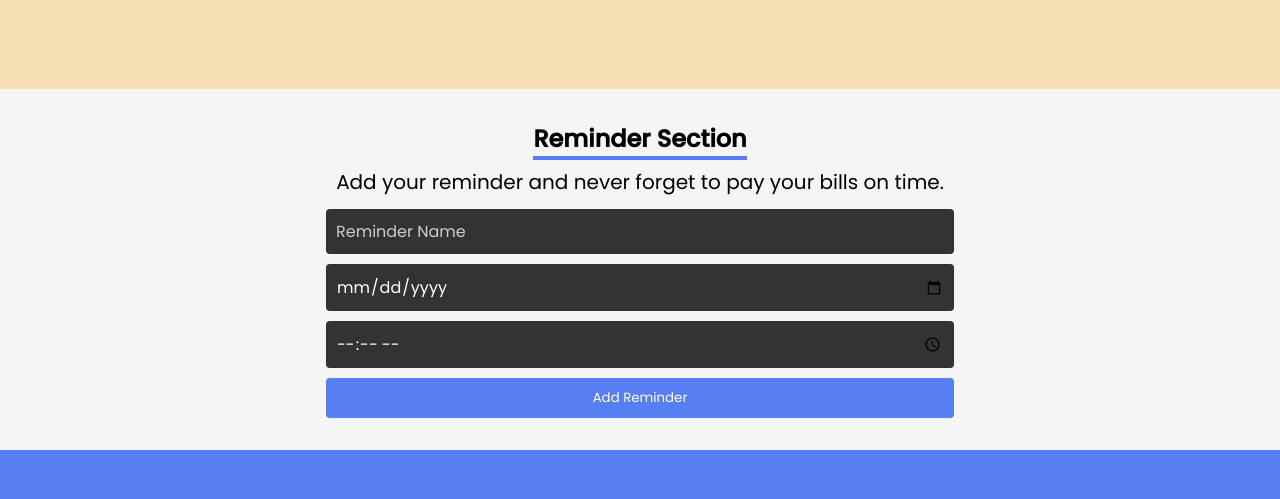
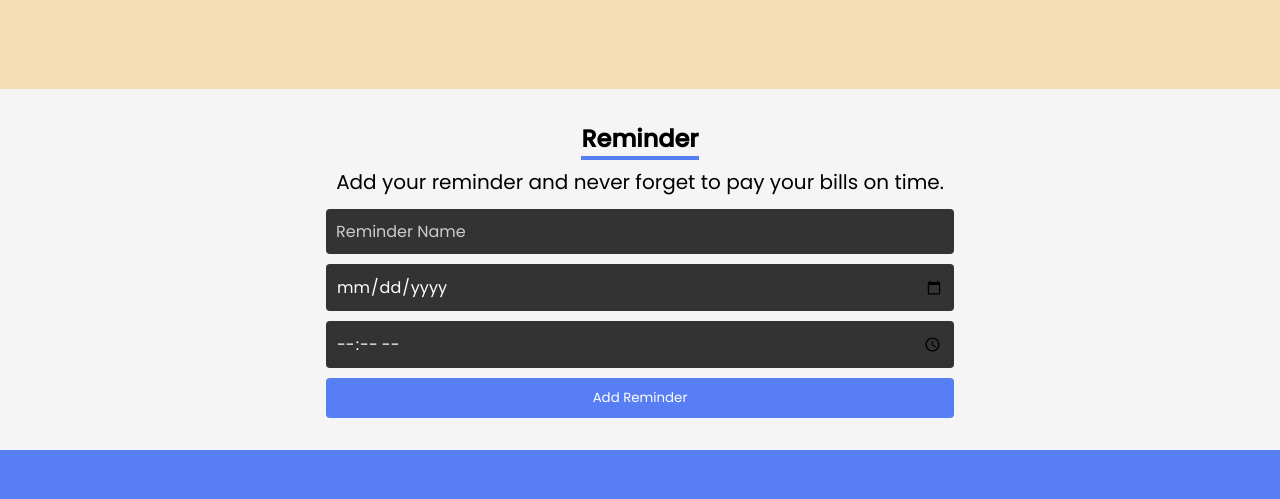
Before and after one commit to Balinda21/finance-, a plain HTML site: page dashboard.html in a window 1280 px wide. Shown: the part 2380-2879 px from the top of the page. Drawn offline with nearby package versions, Linux system fonts and the light colour scheme; a script that the page names is missing.

Commit message:
dashboard.html

```diff
--- a/dashboard.html
+++ b/dashboard.html
@@ -165,7 +165,7 @@
 
         <div class="section-4">
           <div class="reminder-section" id="reminder-section">
-            <h2>Reminder Section</h2>
+            <h2>Reminder</h2>
             <p>Add your reminder and never forget to pay your bills on time.</p>
             <input
               type="text"
```
